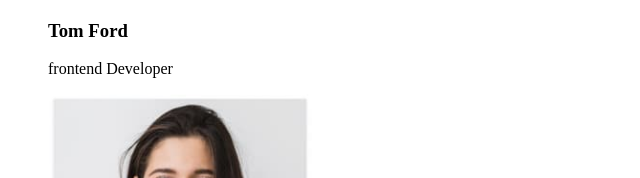
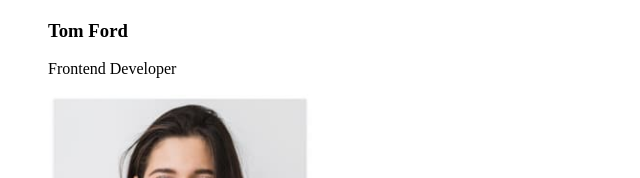
Before and after one commit to ZorAnderius/goit-markup-hw-01, a plain HTML site: page index.html in a window 1280 px wide. Shown: the part 2480-2658 px from the top of the page, 0-640 px from the left. Drawn offline with Linux system fonts and the light colour scheme.

Commit message:
Update index.html

```diff
--- a/index.html
+++ b/index.html
@@ -127,7 +127,7 @@
               height="380"
             />
             <h3>Tom Ford</h3>
-            <p>frontend Developer</p>
+            <p>Frontend Developer</p>
           </li>
           <li>
             <img
```
